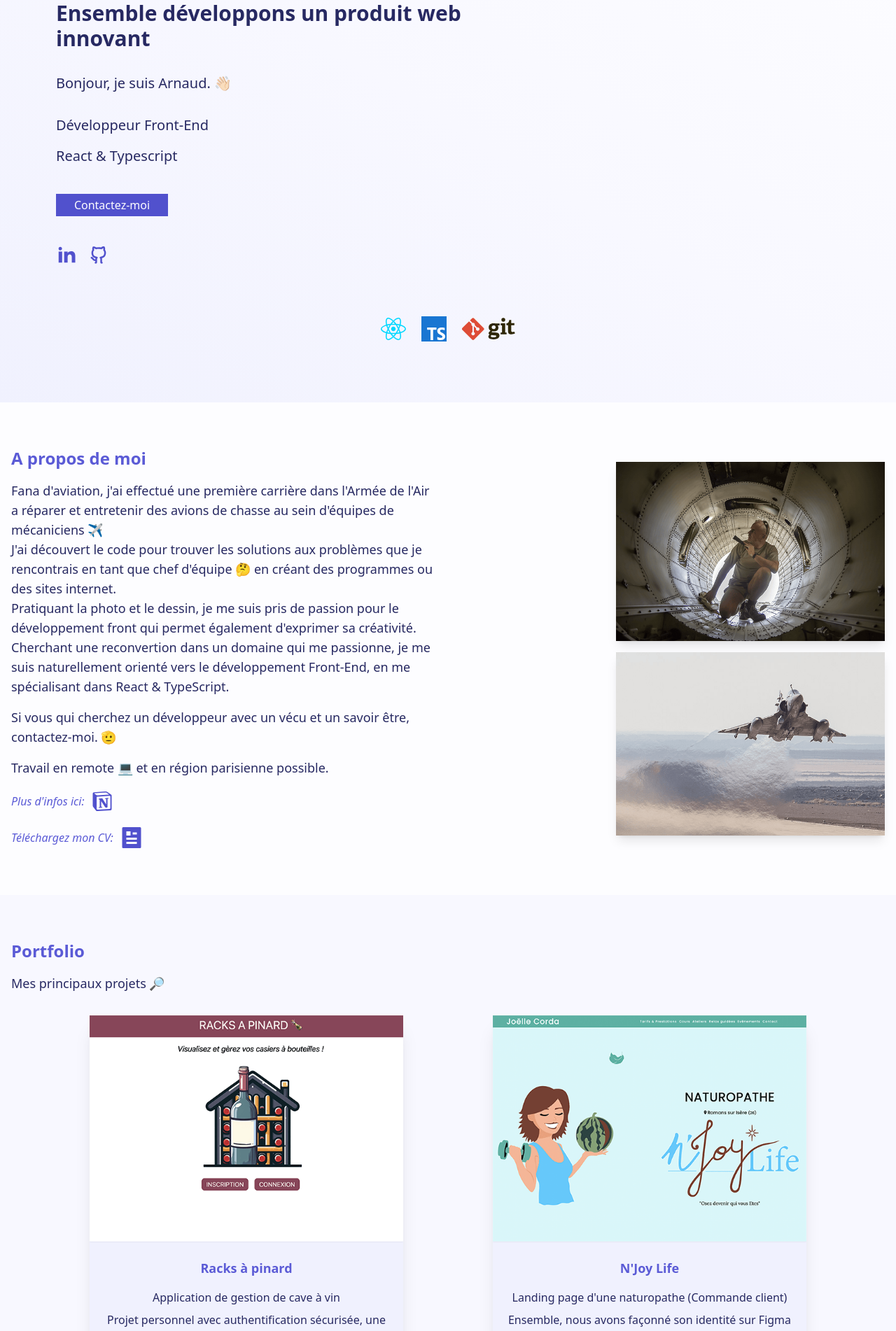
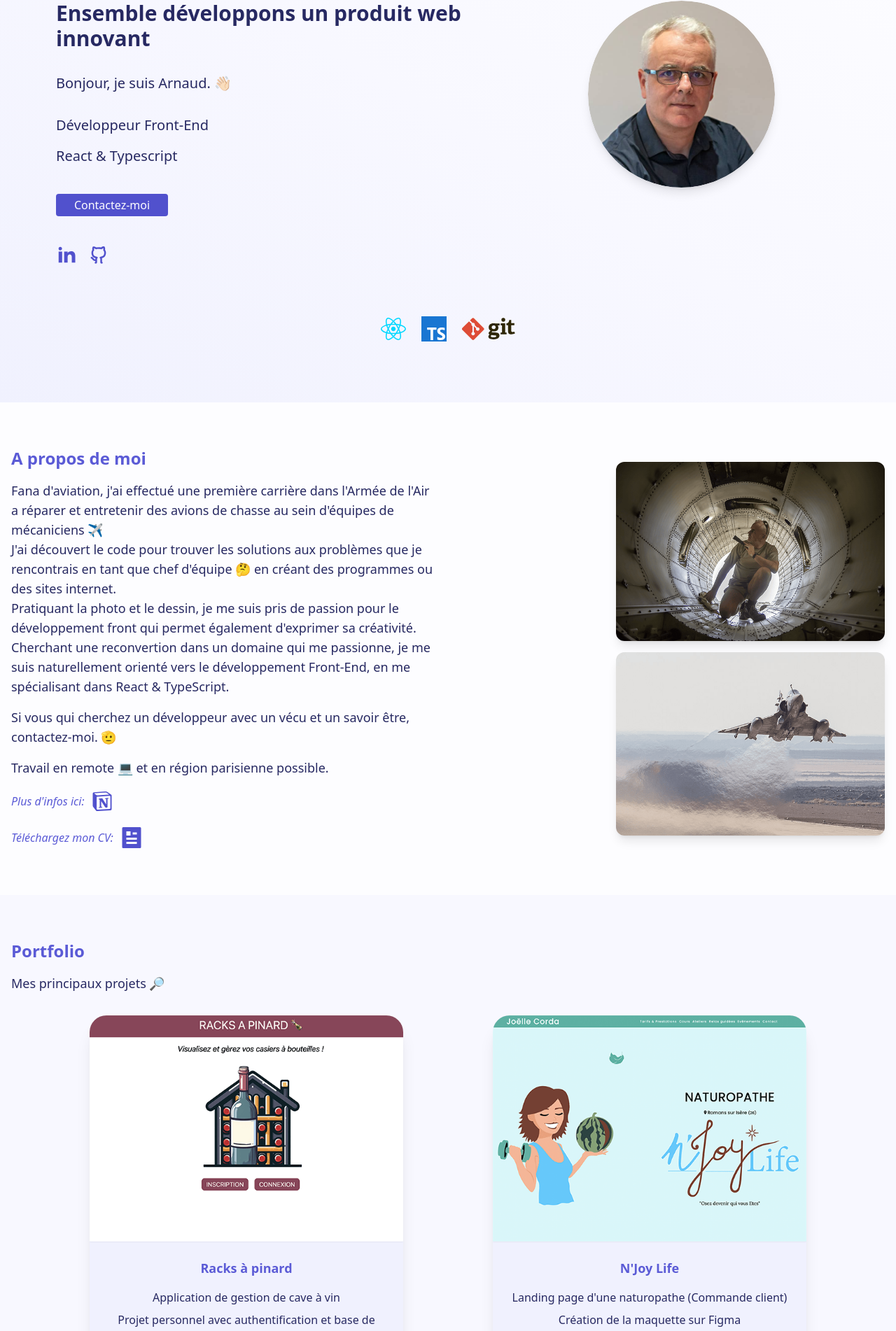
Before and after one commit to arnaudpant/ts-kallavero, a React (Vite) app: page / in a window 1280 px wide. Shown: the part 225-2127 px from the top of the page at 70% size. Built offline with nearby package versions, Linux system fonts and the light colour scheme.

Commit message:
mise a jour

```diff
--- a/src/components/sections/Home.tsx
+++ b/src/components/sections/Home.tsx
@@ -60,14 +60,13 @@ const Home: React.FC = () => {
 
                 {/* Bloc B Portrait */}
                 <div className="relative mt-8 md:w-1/3 md:mt-0 rounded-test">
-                    <div className="relative bg-secondaire rounded-test overflow-hidden w-2/5 shadow-lg md:w-full xl:w-2/3 lg:mx-0 animate-spin">
-                        <div className="absolute top-0 left-0 right-0 bottom-0">
-                        <img
-                            src={arnaud}
-                            alt="Portrait de Arnaud"
-                            className="top-0 left-0 mx-auto rounded-full lg:mx-0 "
-                        />
-
+                    <div className="relative rounded-full overflow-hidden w-2/5 shadow-lg md:w-full xl:w-2/3 lg:mx-0">
+                        <div className="top-0 left-0 right-0 bottom-0">
+                            <img
+                                src={arnaud}
+                                alt="Portrait de Arnaud"
+                                className="top-0 left-0 mx-auto rounded-full lg:mx-0 "
+                            />
                         </div>
                     </div>
                 </div>
--- a/src/data/projects.ts
+++ b/src/data/projects.ts
@@ -13,7 +13,7 @@ export const projects: Card[] = [
         img: "./Site1.png",
         title: "Racks à pinard",
         text: "Application de gestion de cave à vin",
-        desc: "Projet personnel avec authentification sécurisée, une base de données Firebase, et des tests unitaires assurant fiabilité et qualité",
+        desc: "Projet personnel avec authentification et base de données sur Firebase",
         code: "https://github.com/arnaudpant/ts-rack-pinard",
         tech: ["React", "TypeScript", "Firebase"],
         demo: "https://rack-a-pinard.web.app/",
@@ -22,7 +22,7 @@ export const projects: Card[] = [
         img: "./Site4.png",
         title: "N'Joy Life",
         text: "Landing page d'une naturopathe (Commande client)",
-        desc: "Ensemble, nous avons façonné son identité sur Figma pour offrir une expérience en ligne fluide et représentative de ses valeurs",
+        desc: "Création de la maquette sur Figma",
         code: "https://github.com/arnaudpant/ts-njoylife",
         tech: ["TypeScript", "Tailwind", "Figma"],
         demo: "https://www.joelle-corda-naturopathe.fr/index.html",
--- a/tailwind.config.ts
+++ b/tailwind.config.ts
@@ -4,9 +4,6 @@ export default {
   content: ["./src/**/*.{html,js,jsx,ts,tsx}"],
   theme: {
     extend: {},
-    borderRadius: {
-      'test': '49% 51% 53% 47% / 53% 40% 60% 47%',
-    },
     colors: {
       primaire: "#F6F6F6",
       "prim-variant": "#dfe4ea",
```
